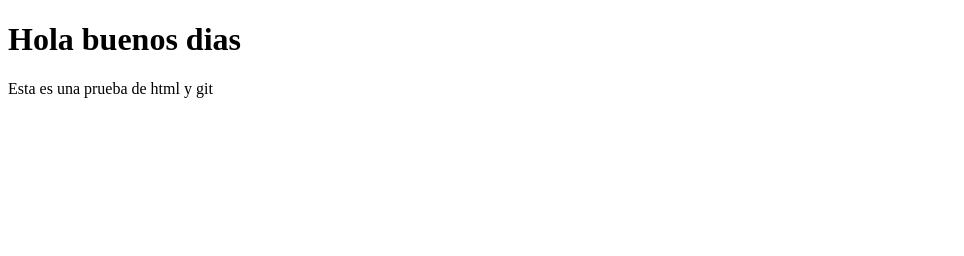
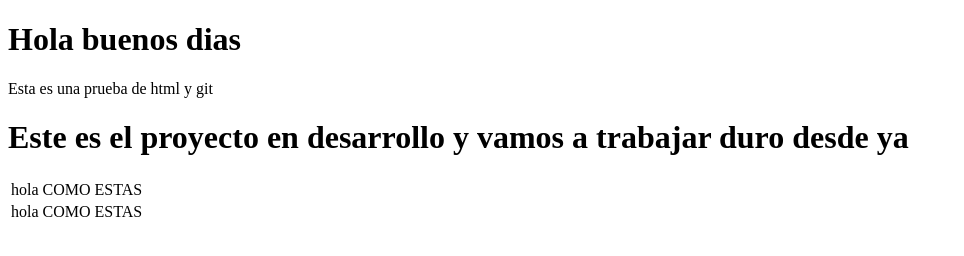
Before and after one commit to Mauricio1030635/ejercicios, a plain HTML site: page index.html in a window 1280 px wide. Shown: the whole page, without its empty margins (0-964 px from the left). Drawn offline with Linux system fonts and the light colour scheme.

Commit message:
modificaciones simples index

```diff
--- a/index.html
+++ b/index.html
@@ -9,6 +9,23 @@
 <body>
     <h1>Hola buenos dias</h1>
     <p>Esta es una prueba de html y git </p>
+    <h1>Este es el proyecto en desarrollo y vamos a trabajar duro desde ya</h1>
+    <table>
+        <thead>
+            <tr>
+                <td>hola</td>
+                <td>COMO</td>
+                <td>ESTAS</td>
+            </tr>
+        </thead>
+        <tbody>
+            <tr>
+                <td>hola</td>
+                <td>COMO</td>
+                <td>ESTAS</td>
+            </tr>
+        </tbody>
+    </table>
 
 </body>
 <script src="./js.js">
```
